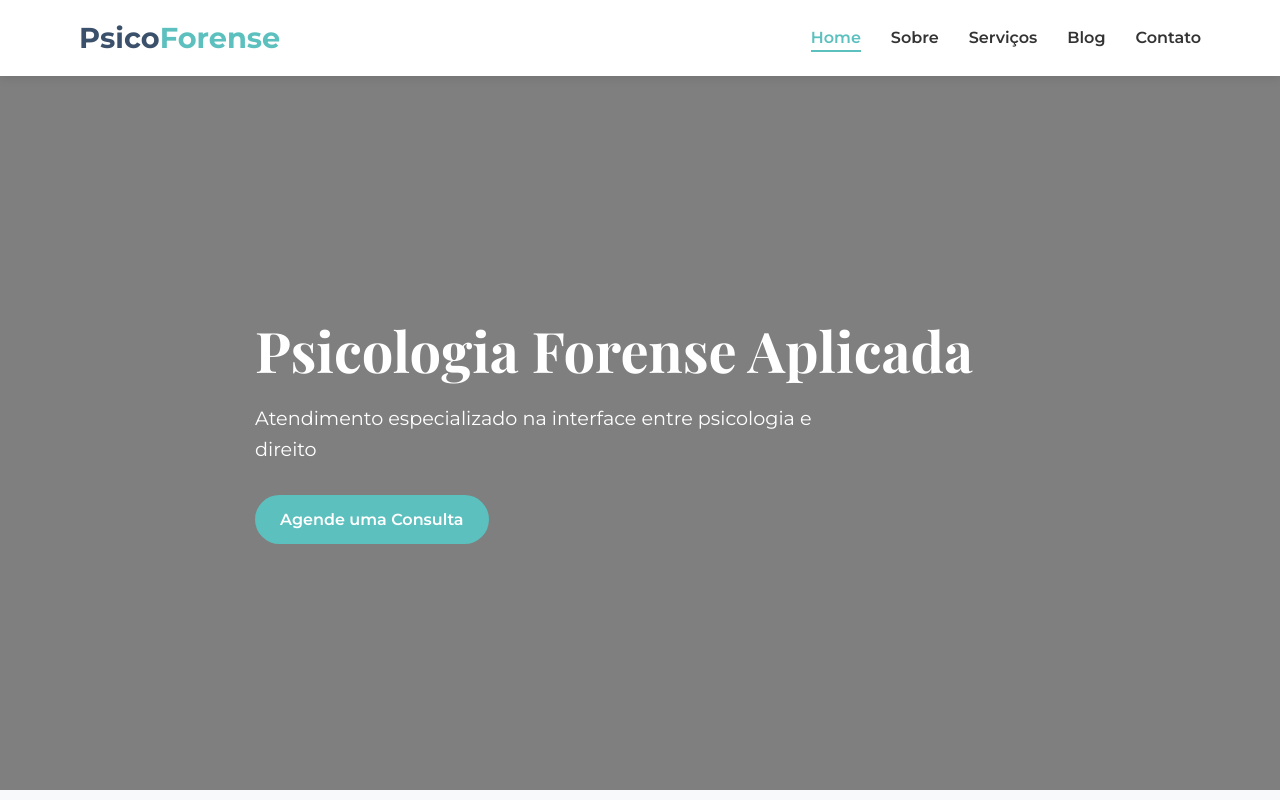
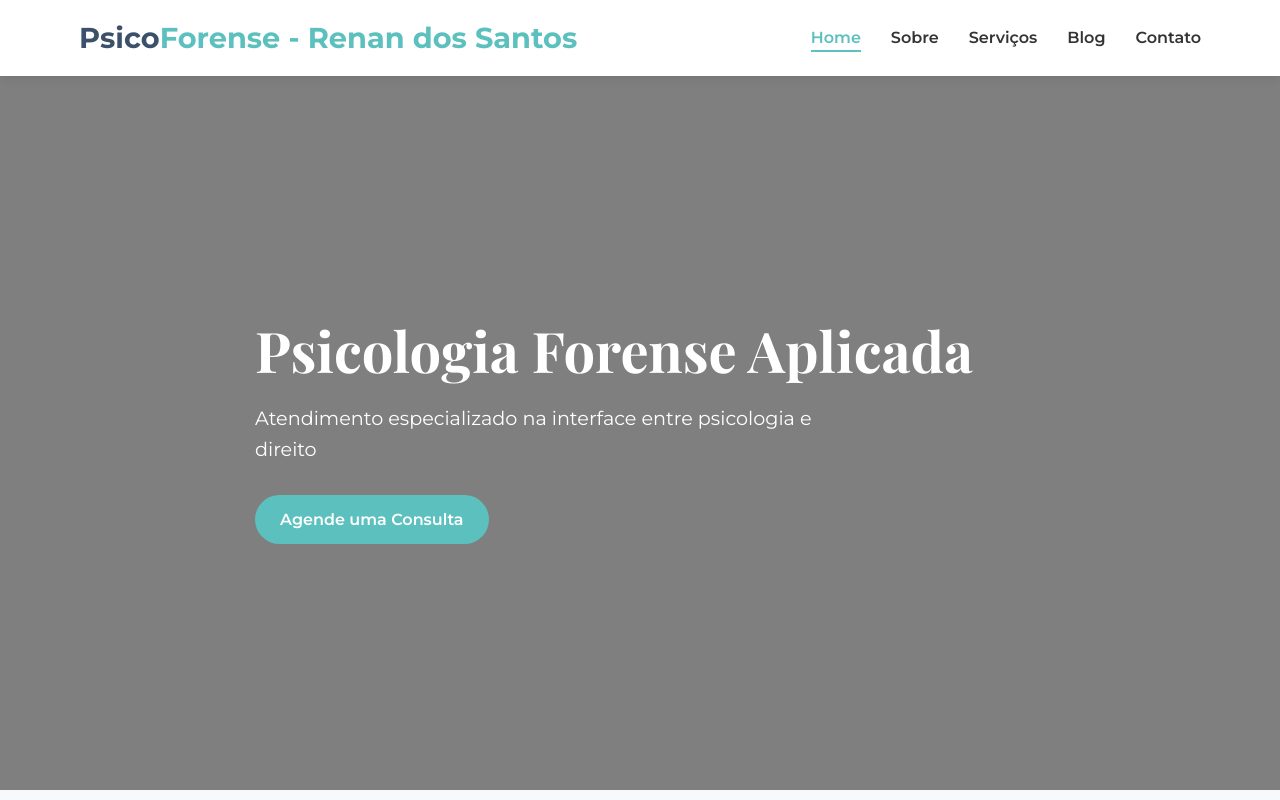
Before and after one commit to Renan2225/Projeto-Profiss-o-Renan-2B, a plain HTML site: page index.html in a window 1280 px wide. Shown: the top 800 px of the page. Drawn offline with nearby package versions, Linux system fonts and the light colour scheme; a script that the page names is missing.

Commit message:
Update index.html

```diff
--- a/index.html
+++ b/index.html
@@ -3,7 +3,7 @@
 <head>
     <meta charset="UTF-8">
     <meta name="viewport" content="width=device-width, initial-scale=1.0">
-    <title>Psicologia Forense | Dra. Ana Lúcia Mendes</title>
+    <title>Psicologia Forense</title>
     <link rel="stylesheet" href="https://cdnjs.cloudflare.com/ajax/libs/font-awesome/6.0.0-beta3/css/all.min.css">
     <link href="https://fonts.googleapis.com/css2?family=Montserrat:wght@400;600;700&family=Playfair+Display:wght@700&display=swap" rel="stylesheet">
     <link rel="stylesheet" href="css/style.css">
@@ -13,7 +13,7 @@
     <!-- Barra de Navegação -->
     <nav class="navbar">
         <div class="container">
-            <a href="index.html" class="logo">Psico<span>Forense</span></a>
+            <a href="index.html" class="logo">Psico<span>Forense - Renan dos Santos</span></a>
             <button class="menu-toggle" aria-label="Abrir menu">
                 <i class="fas fa-bars"></i>
             </button>
```
